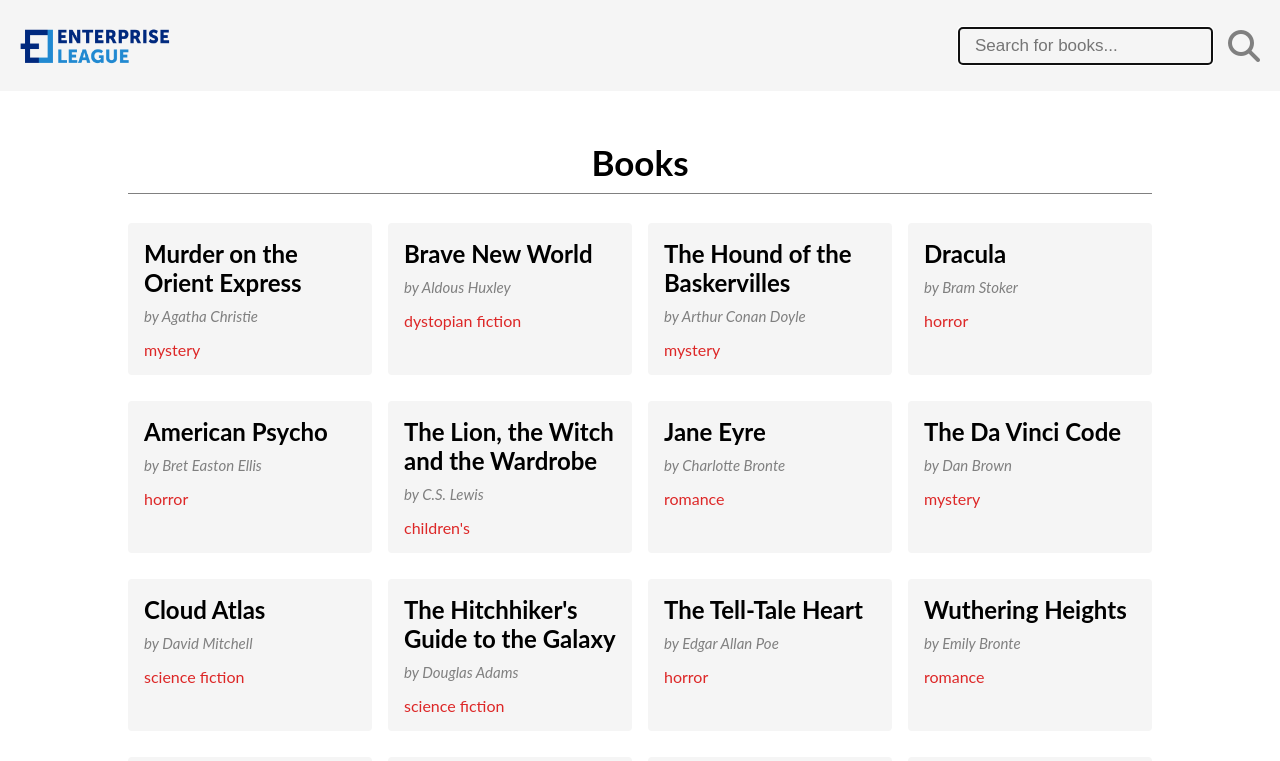
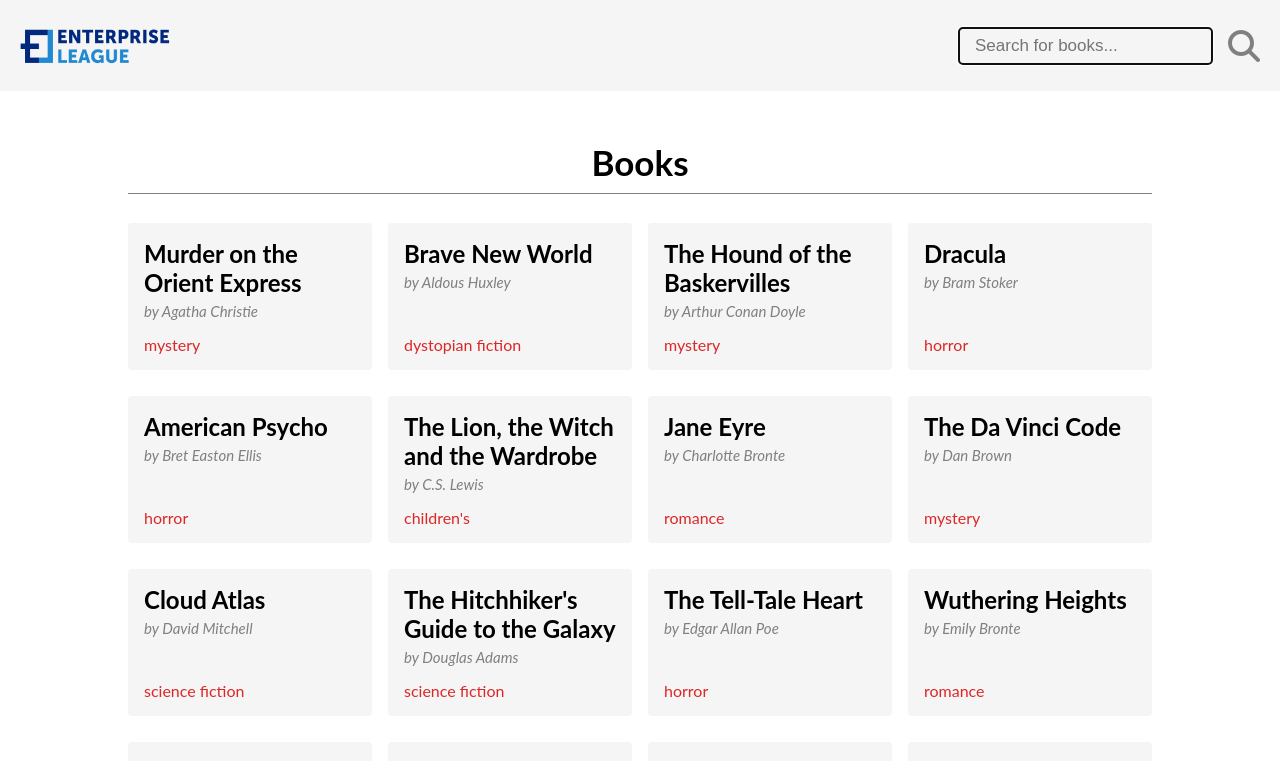
Before and after one commit to ivonamom/IvonaMomchilovska_FrontEndDeveloperAssignment, a React (Create React App) app: page / in a window 1280 px wide. Shown: the top 761 px of the page. Built offline with nearby package versions, Linux system fonts and the light colour scheme; data requests are answered from the project's data file.

Commit message:
Final changes,ready to merge with main

```diff
--- a/src/App.tsx
+++ b/src/App.tsx
@@ -10,6 +10,7 @@ import { BackToTopButton } from "components/BackToTopButton/BackToTopButton";
 import { useCallback, useEffect, useState } from "react";
 
 function App() {
+  //used to show/hide the back to top button
   const [isScrolled, setIsScrolled] = useState<boolean>(false);
 
   const updateScrolled = useCallback(() => {
@@ -20,6 +21,7 @@ function App() {
     }
   }, []);
 
+  // listening on scroll - to hide or show back to top button
   useEffect(() => {
     window.addEventListener("scroll", updateScrolled);
 
@@ -34,7 +36,7 @@ function App() {
         <Header />
         <Routes>
           <Route path={"/"} element={<Home />} />
-          <Route path={"/:query"} element={<Filtered />} />
+          <Route path={"/books/:query"} element={<Filtered />} />
           <Route path={"*"} element={<Error />} />
         </Routes>
       </BookProvider>
@@ -45,6 +47,3 @@ function App() {
 }
 
 export default App;
-
-//TODO:
-// check and optimize code
--- a/src/components/CardsContainer/components/SingleCard/SingleCard.css
+++ b/src/components/CardsContainer/components/SingleCard/SingleCard.css
@@ -26,6 +26,9 @@
 }
 
 .card {
+  display: flex;
+  flex-direction: column;
+  justify-content: space-between;
   padding: 16px;
   margin-right: 16px;
   background-color: #f5f5f5;
@@ -33,17 +36,23 @@
   height: 100%;
 }
 
-.card__title {
-  margin-bottom: 10px;
+.card__content-container {
+  margin-bottom: 15px;
 }
 
-.card__author {
+.card__content-container__title {
+  margin-bottom: 5px;
+}
+
+.card__content-container__author {
   font-size: 15px;
   color: gray;
   font-style: italic;
+  margin-bottom: 25px;
 }
 
 .card__genre {
+  align-self: flex-start; /* align the element to the bottom of the container */
   text-transform: lowercase;
   color: rgb(221, 39, 39);
 }
--- a/src/components/CardsContainer/components/SingleCard/SingleCard.tsx
+++ b/src/components/CardsContainer/components/SingleCard/SingleCard.tsx
@@ -5,8 +5,10 @@ export const SingleCard = ({ author, title, genre }: BookType) => {
   return (
     <div className="col">
       <div className="card">
-        <h2 className="card__title">{title}</h2>
-        <p className="card__author">by {author}</p>
+        <div className="card__content-container">
+          <h2 className="card__content-container__title">{title}</h2>
+          <p className="card__content-container__author">by {author}</p>
+        </div>
         <span className="card__genre">{genre}</span>
       </div>
     </div>
--- a/src/components/Header/Header.tsx
+++ b/src/components/Header/Header.tsx
@@ -43,7 +43,7 @@ export const Header = () => {
           <i
             className="header__input-container__icon--search fa-solid fa-magnifying-glass fa-2x "
             onClick={() => {
-              navigate(`/${searchValue}`);
+              navigate(`/books/${searchValue}`);
               setSearchValue("");
             }}
           />
--- a/src/components/Header/components/CollapseSidebar/CollapseSidebar.tsx
+++ b/src/components/Header/components/CollapseSidebar/CollapseSidebar.tsx
@@ -31,7 +31,7 @@ export const CollapseSidebar = ({
         className="collapse-sidebar__button--search"
         onClick={() => {
           toggleSidebar();
-          navigate(`/${searchValue}`);
+          navigate(`/books/${searchValue}`);
           setSearchValue("");
         }}
       >
--- a/src/components/Header/components/Input.tsx
+++ b/src/components/Header/components/Input.tsx
@@ -19,7 +19,7 @@ export const Input = ({
   const onKeyUp = useCallback(
     (ev: React.KeyboardEvent<HTMLInputElement>) => {
       if (ev.key?.toLowerCase() === "enter") {
-        navigate(`/${searchValue}`);
+        navigate(`/books/${searchValue}`);
         setSearchValue("");
         if (toggleSidebar) toggleSidebar();
       }
--- a/src/pages/Filtered/Filtered.tsx
+++ b/src/pages/Filtered/Filtered.tsx
@@ -7,21 +7,22 @@ import { BookType } from "types";
 export const Filtered = () => {
   const { allData } = useBooks();
   const navigate = useNavigate();
+  const { query } = useParams();
+  console.log(query);
 
-  const { query } = useParams();
   const [filteredData, setFilteredData] = useState<BookType[]>([]);
-  //function to filter the books using the search value - will be sent through props to header
 
+  //filtering the books that include the searched value
   useEffect(() => {
-    const filteredArr = allData!.filter(
+    const filteredArr = allData.filter(
       (book) =>
         book.author.toLowerCase().includes(query!.toLowerCase()) ||
         book.title.toLowerCase().includes(query!.toLowerCase()) ||
         book.genre.toLowerCase().includes(query!.toLowerCase())
     );
     setFilteredData(filteredArr);
-    navigate(`/${query}`);
   }, [query, allData, navigate]);
 
+  // sending the filtered books to be rendered
   return <CardsContainer data={filteredData} />;
 };
--- a/src/pages/Home/Home.tsx
+++ b/src/pages/Home/Home.tsx
@@ -3,5 +3,6 @@ import { useBooks } from "contexts/BookContext";
 
 export const Home = () => {
   const { allData } = useBooks();
+  //sending all books to be rendered
   return <CardsContainer data={allData} />;
 };
```
